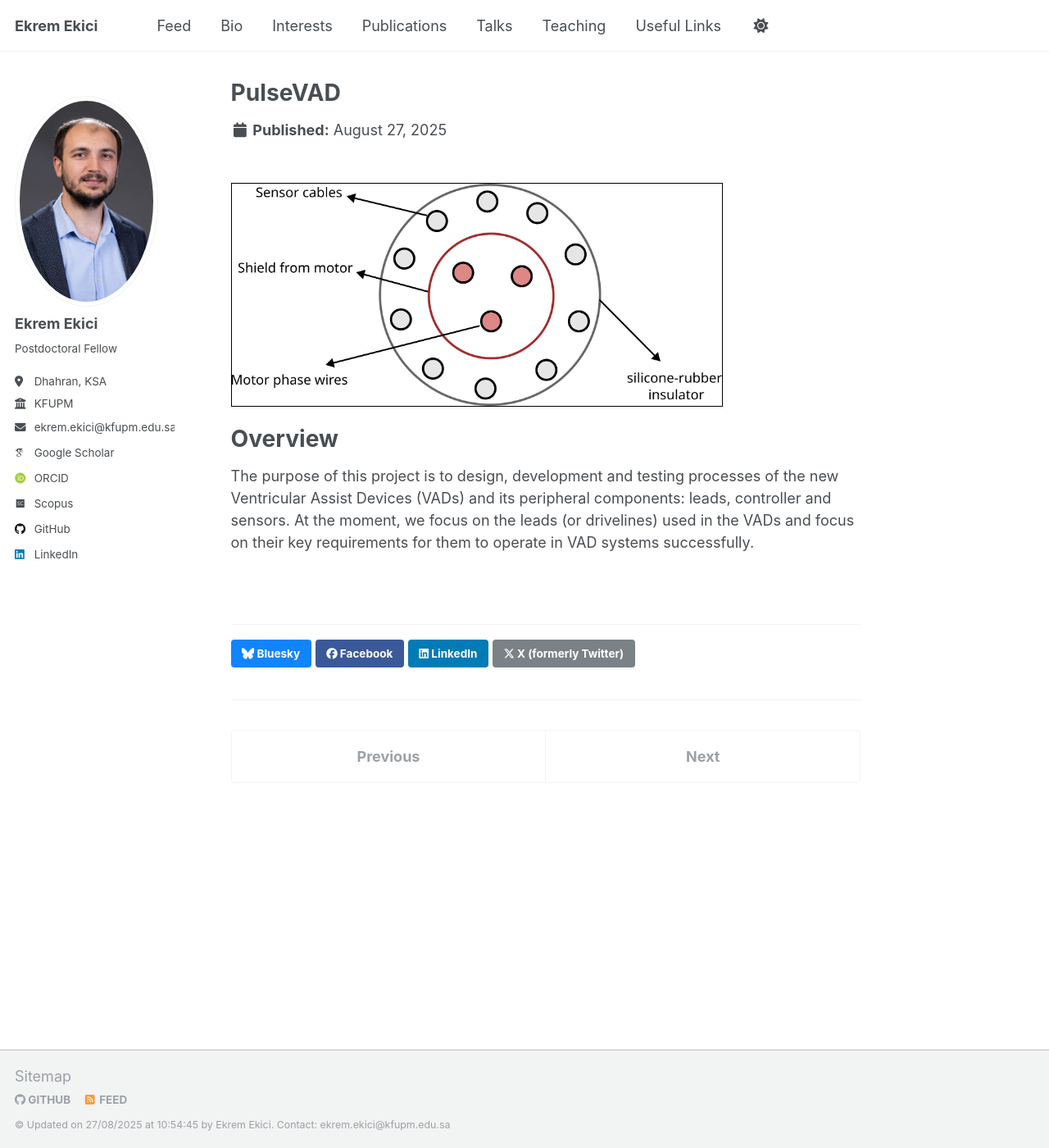
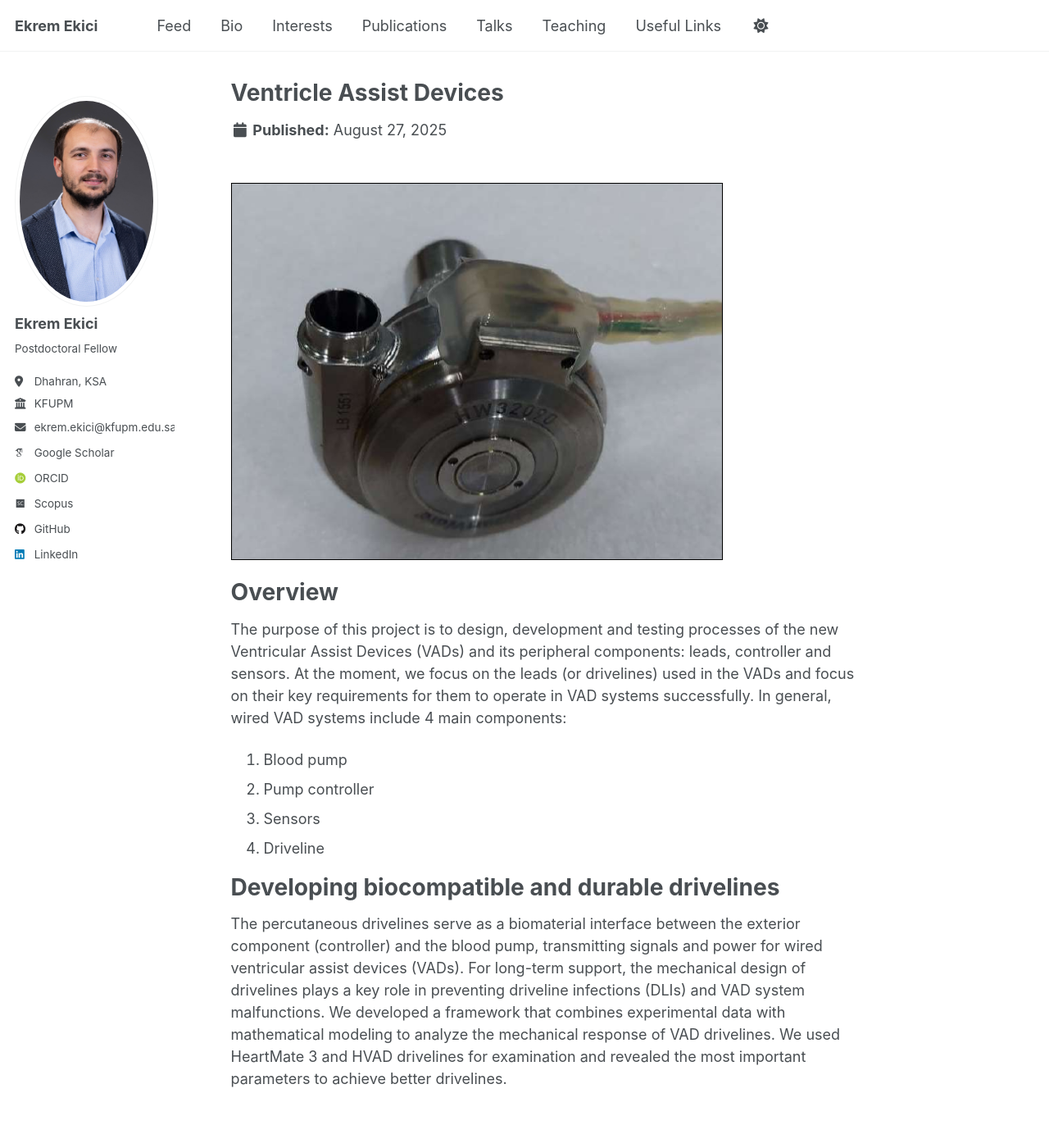
Before and after one commit to ekremekc/ekremekc.github.io, a Jekyll site: the page built from _portfolio/pulsevad.md, in a window 1280 px wide and 1400 px high. Shown: the whole window at 82% size. Built offline with Jekyll 4.4.1, drawn with Linux system fonts in a browser that asks for light colours; some web fonts are replaced.

Commit message:
Update contents

```diff
--- a/_portfolio/pulsevad.md
+++ b/_portfolio/pulsevad.md
@@ -1,11 +1,19 @@
 ---
-title: "PulseVAD"
-excerpt: "Developing the current VADs is vital to assist the increasing number of patients with heart failures.<br/><img src='/images/projects/pulsevad/siliconerubber.png' width='600' style='border:1px solid #000000'>"
+title: "Ventricle Assist Devices"
+excerpt: "Developing the current VADs is vital to assist the increasing number of patients with heart failures.<br/><img src='/images/projects/vad/HVAD.png' width='600' style='border:1px solid #000000'>"
 collection: portfolio
 ---
 
-<br/><img src='/images/projects/pulsevad/siliconerubber.png' width='600' style='border:1px solid #000000'>
+<br/><img src='/images/projects/vad/HVAD.png' width='600' style='border:1px solid #000000'>
 
 Overview
 =========
-The purpose of this project is to design, development and testing processes of the new Ventricular Assist Devices (VADs) and its peripheral components: leads, controller and sensors. At the moment, we focus on the leads (or drivelines) used in the VADs and focus on their key requirements for them to operate in VAD systems successfully.
+The purpose of this project is to design, development and testing processes of the new Ventricular Assist Devices (VADs) and its peripheral components: leads, controller and sensors. At the moment, we focus on the leads (or drivelines) used in the VADs and focus on their key requirements for them to operate in VAD systems successfully. In general, wired VAD systems include 4 main components:
+1. Blood pump
+2. Pump controller
+3. Sensors
+4. Driveline
+
+Developing biocompatible and durable drivelines
+=========
+The percutaneous drivelines serve as a biomaterial interface between the exterior component (controller) and the blood pump, transmitting signals and power for wired ventricular assist devices (VADs). For long-term support, the mechanical design of drivelines plays a key role in preventing driveline infections (DLIs) and VAD system malfunctions. We developed a framework that combines experimental data with mathematical modeling to analyze the mechanical response of VAD drivelines. We used HeartMate 3 and HVAD drivelines for examination and revealed the most important parameters to achieve better drivelines.
```
Also changed, not shown: _portfolio/thermoacoustic_instability.md (+6 -0 lines), images/projects/pulsevad/siliconerubber.png (deleted), images/projects/vad/HVAD.png (added).
